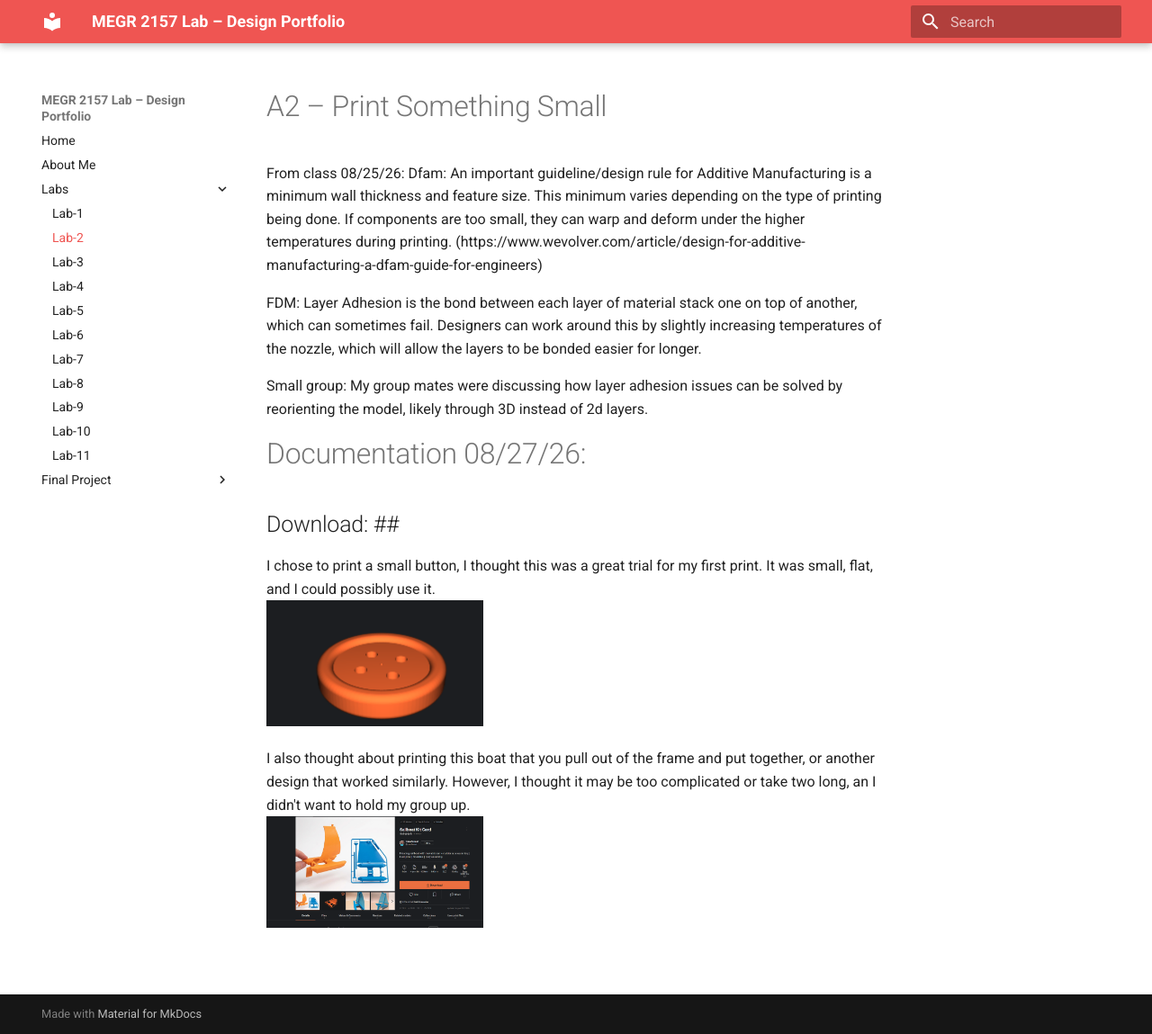
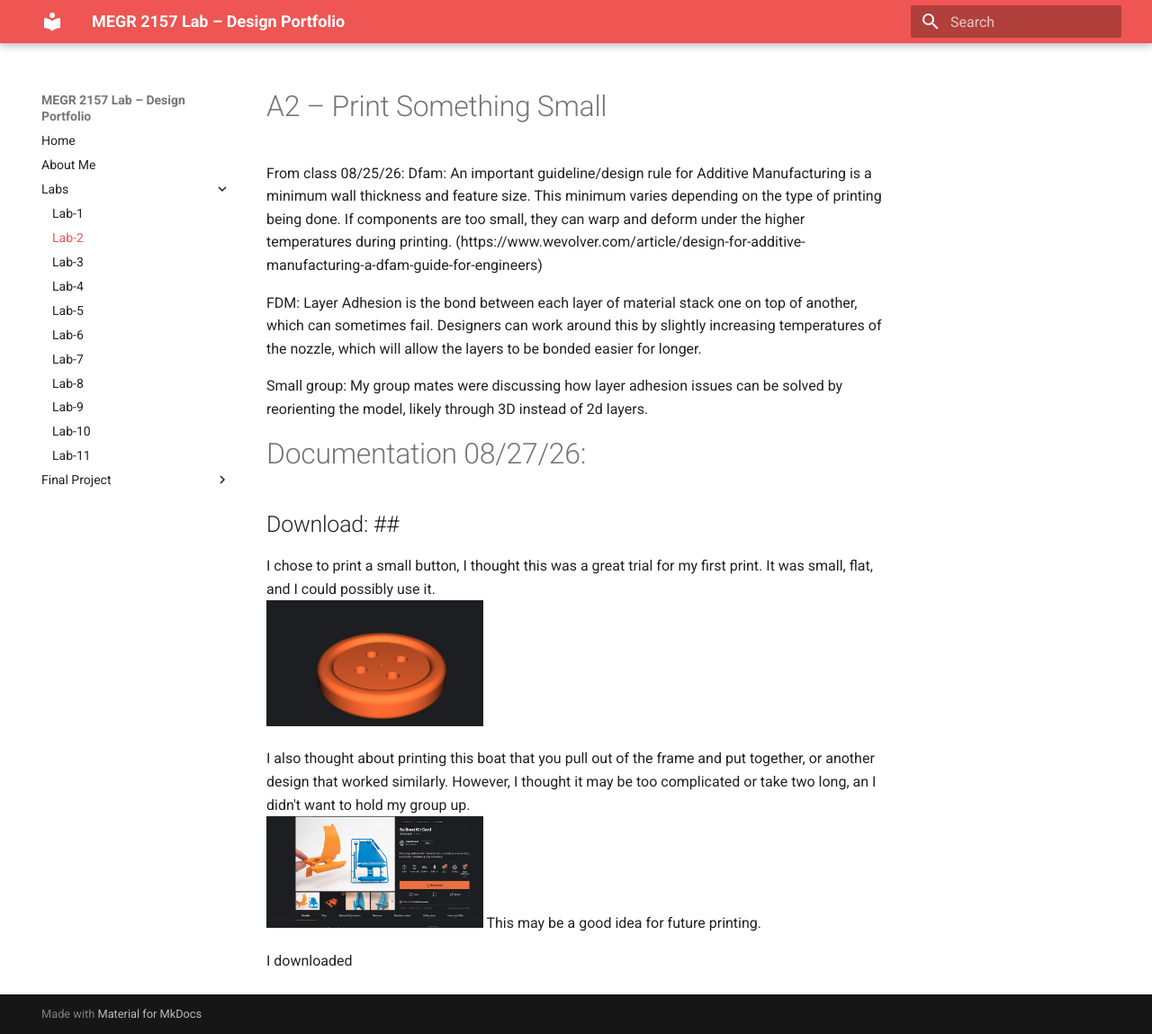
Before and after one commit to jwelch37/Jack-Welch-Portfolio, an MkDocs documentation site: the page built from docs/Labs/L02/index.md, in a window 1280 px wide and 1149 px high. Shown: the whole window at 90% size. Built offline with MkDocs 1.6.1 and Material for MkDocs 9.7.7, drawn with Linux system fonts in a browser that asks for light colours.

Commit message:
Mention future printing idea for boat design
Added a note about a boat design for future printing.

```diff
--- a/docs/Labs/L02/index.md
+++ b/docs/Labs/L02/index.md
@@ -16,4 +16,6 @@ I chose to print a small button, I thought this was a great trial for my first p
 <img src="SC3.png" width="35%" alt="Button">
 
 I also thought about printing this boat that you pull out of the frame and put together, or another design that worked similarly. However, I thought it may be too complicated or take two long, an I didn't want to hold my group up.
-<img src="SC2.png" width="35%" alt="Boat">
+<img src="SC2.png" width="35%" alt="Boat"> This may be a good idea for future printing.
+
+I downloaded
```
